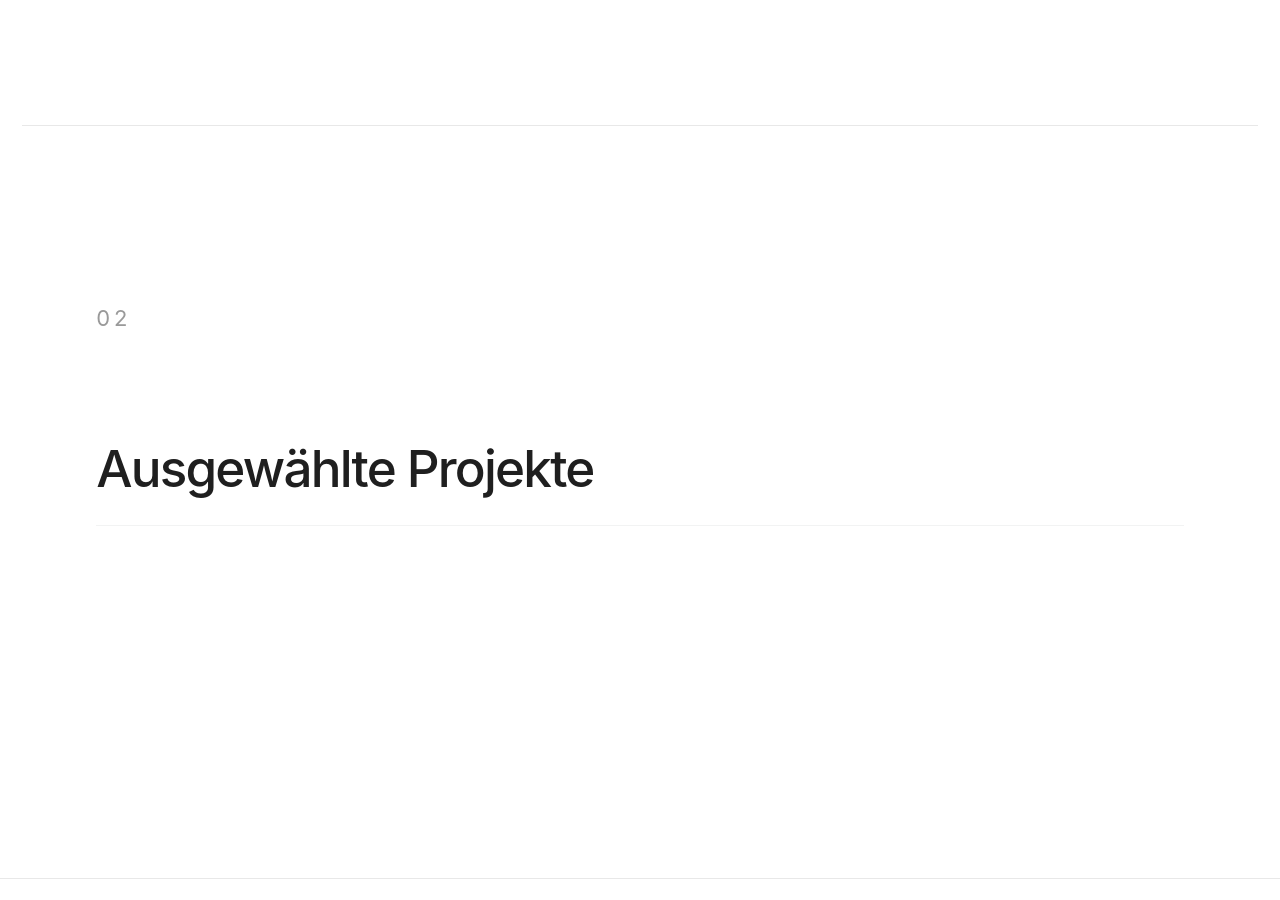
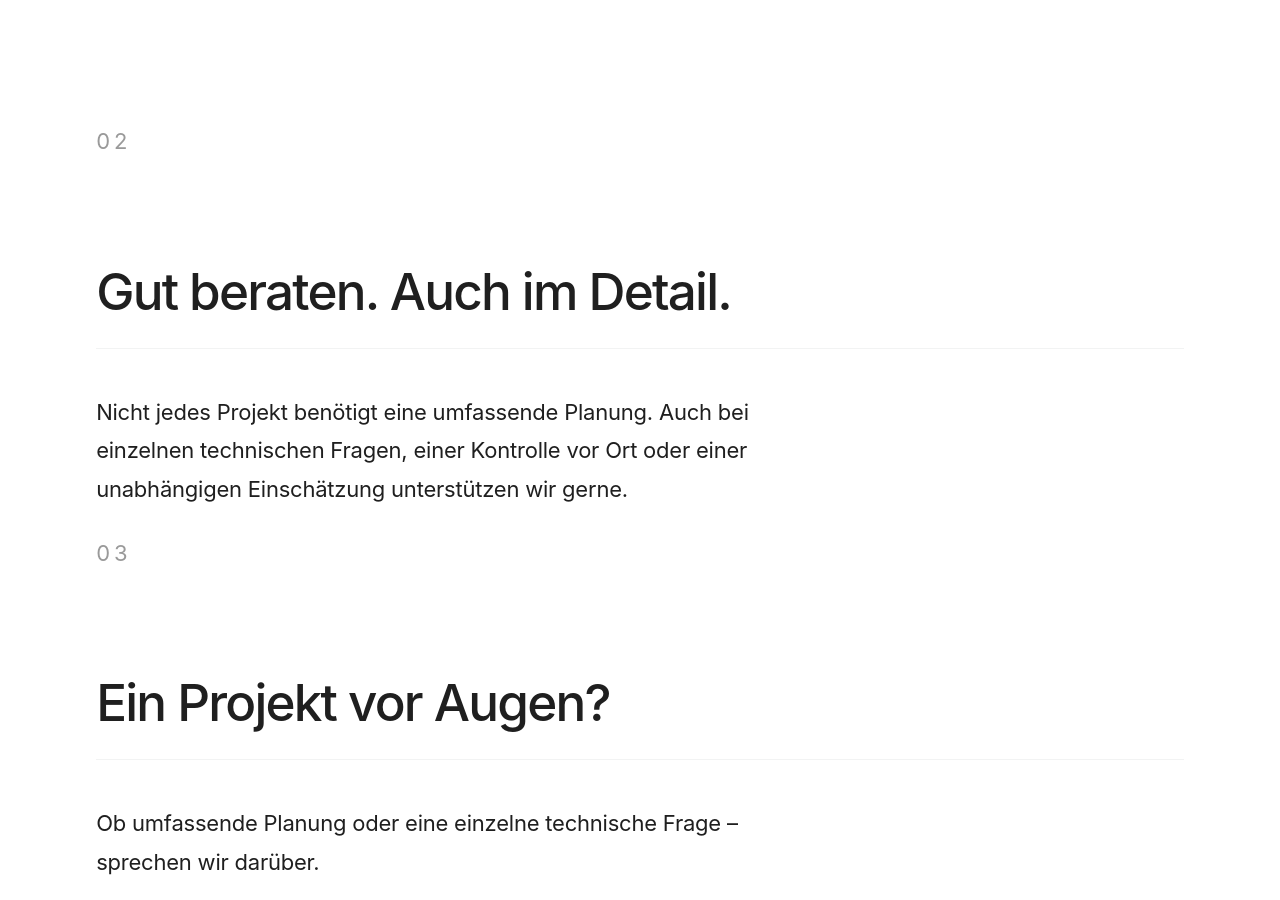
Before and after one commit to gryphiusodenhobler/www.optiplan.at, a Jekyll site: the page built from index.md, in a window 1280 px wide and 900 px high, scrolled down 1399 px. Built offline with Jekyll 4.4.1, drawn with Linux system fonts in a browser that asks for light colours; cached includes are drawn as plain includes.

Commit message:
Update index.md

```diff
--- a/index.md
+++ b/index.md
@@ -35,9 +35,37 @@ header:
   </div>
 </section>
 
-<section class="projects-section">
+<section class="detail-section">
   <div class="section-inner">
     <p class="section-number">02</p>
-    <h2>Ausgewählte Projekte</h2>
+
+    <h2>
+      Gut beraten. Auch im Detail.
+    </h2>
+
+    <p class="section-text">
+      Nicht jedes Projekt benötigt eine umfassende Planung.
+      Auch bei einzelnen technischen Fragen, einer Kontrolle vor Ort
+      oder einer unabhängigen Einschätzung unterstützen wir gerne.
+    </p>
   </div>
 </section>
+
+<section class="contact-section">
+  <div class="section-inner">
+    <p class="section-number">03</p>
+
+    <h2>
+      Ein Projekt vor Augen?
+    </h2>
+
+    <p class="section-text">
+      Ob umfassende Planung oder eine einzelne technische Frage –
+      sprechen wir darüber.
+    </p>
+
+    <p class="section-link">
+      <a href="{{ '/kontakt/' | relative_url }}">Kontakt →</a>
+    </p>
+  </div>
+</section>
```
